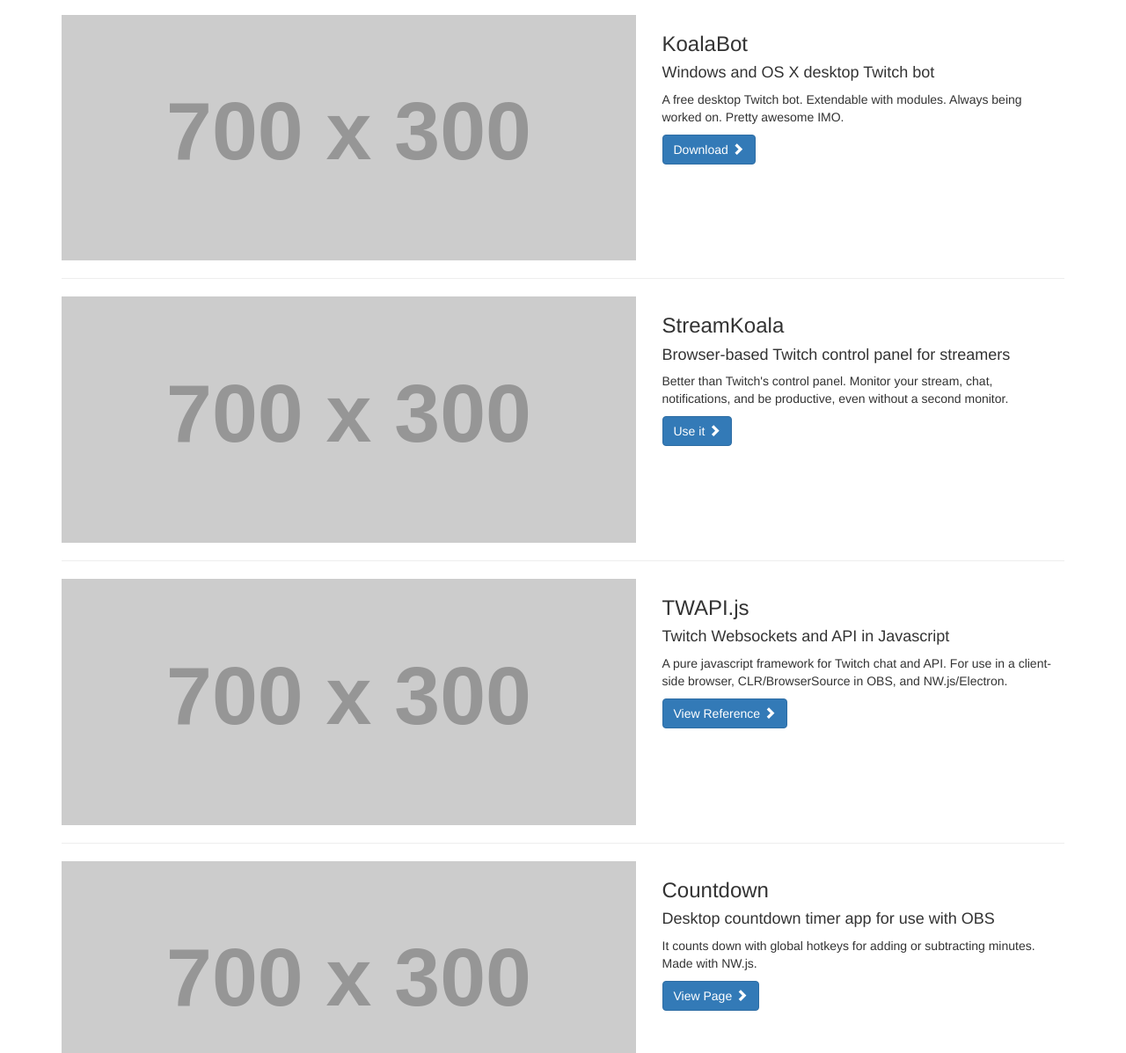
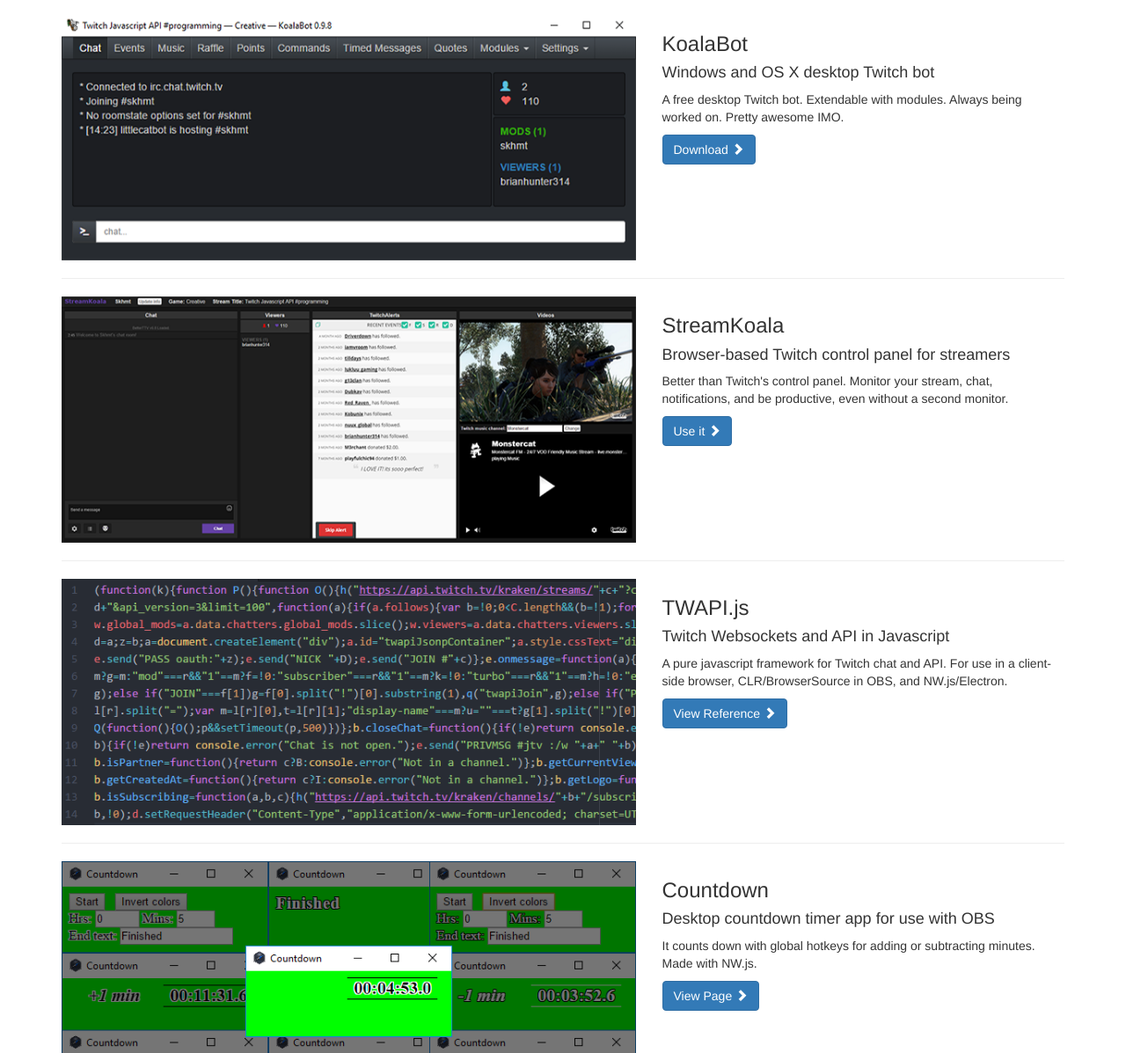
Before and after one commit to Skhmt/skhmt.github.io, a plain HTML site: page index.html in a window 1280 px wide. Shown: the part 163-1360 px from the top of the page at 88% size. Drawn offline with nearby package versions, Linux system fonts and the light colour scheme; placeholder pictures from the web are drawn by us.

Commit message:
Update index.html

```diff
--- a/index.html
+++ b/index.html
@@ -90,7 +90,7 @@
         <div class="row">
             <div class="col-md-7">
                 <a href="#">
-                    <img class="img-responsive" src="http://placehold.it/700x300" alt="">
+                    <img class="img-responsive" src="koalabot.png" alt="">
                 </a>
             </div>
             <div class="col-md-5">
@@ -110,7 +110,7 @@
         <div class="row">
             <div class="col-md-7">
                 <a href="#">
-                    <img class="img-responsive" src="http://placehold.it/700x300" alt="">
+                    <img class="img-responsive" src="streamkoala.png" alt="">
                 </a>
             </div>
             <div class="col-md-5">
@@ -130,7 +130,7 @@
         <div class="row">
             <div class="col-md-7">
                 <a href="#">
-                    <img class="img-responsive" src="http://placehold.it/700x300" alt="">
+                    <img class="img-responsive" src="twapi.png" alt="">
                 </a>
             </div>
             <div class="col-md-5">
@@ -150,7 +150,7 @@
         <div class="row">
             <div class="col-md-7">
                 <a href="#">
-                    <img class="img-responsive" src="http://placehold.it/700x300" alt="">
+                    <img class="img-responsive" src="countdown.png" alt="">
                 </a>
             </div>
             <div class="col-md-5">
@@ -170,7 +170,7 @@
         <div class="row">
             <div class="col-md-7">
                 <a href="#">
-                    <img class="img-responsive" src="http://placehold.it/700x300" alt="">
+                    <img class="img-responsive" src="getmod.png" alt="">
                 </a>
             </div>
             <div class="col-md-5">
```
